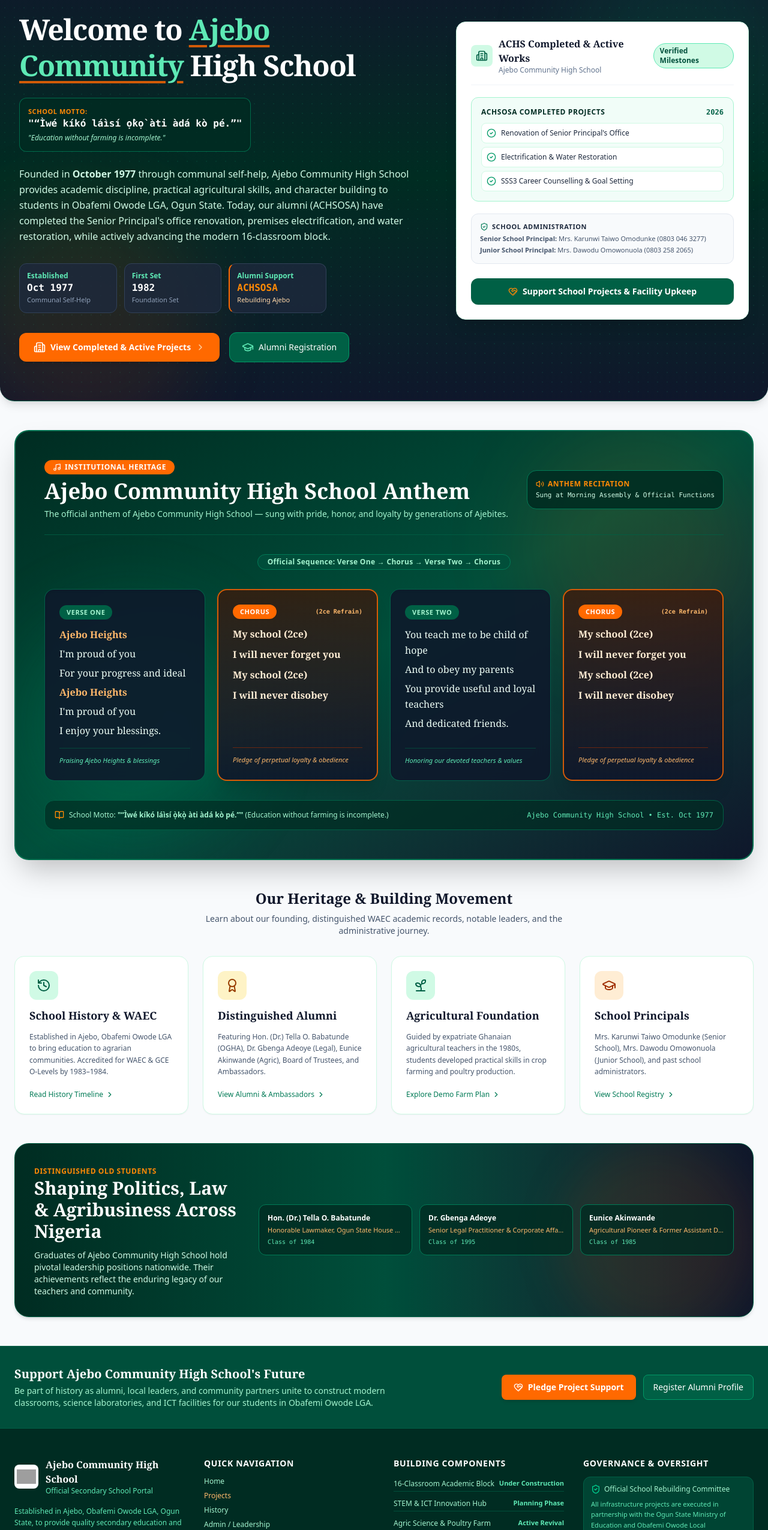
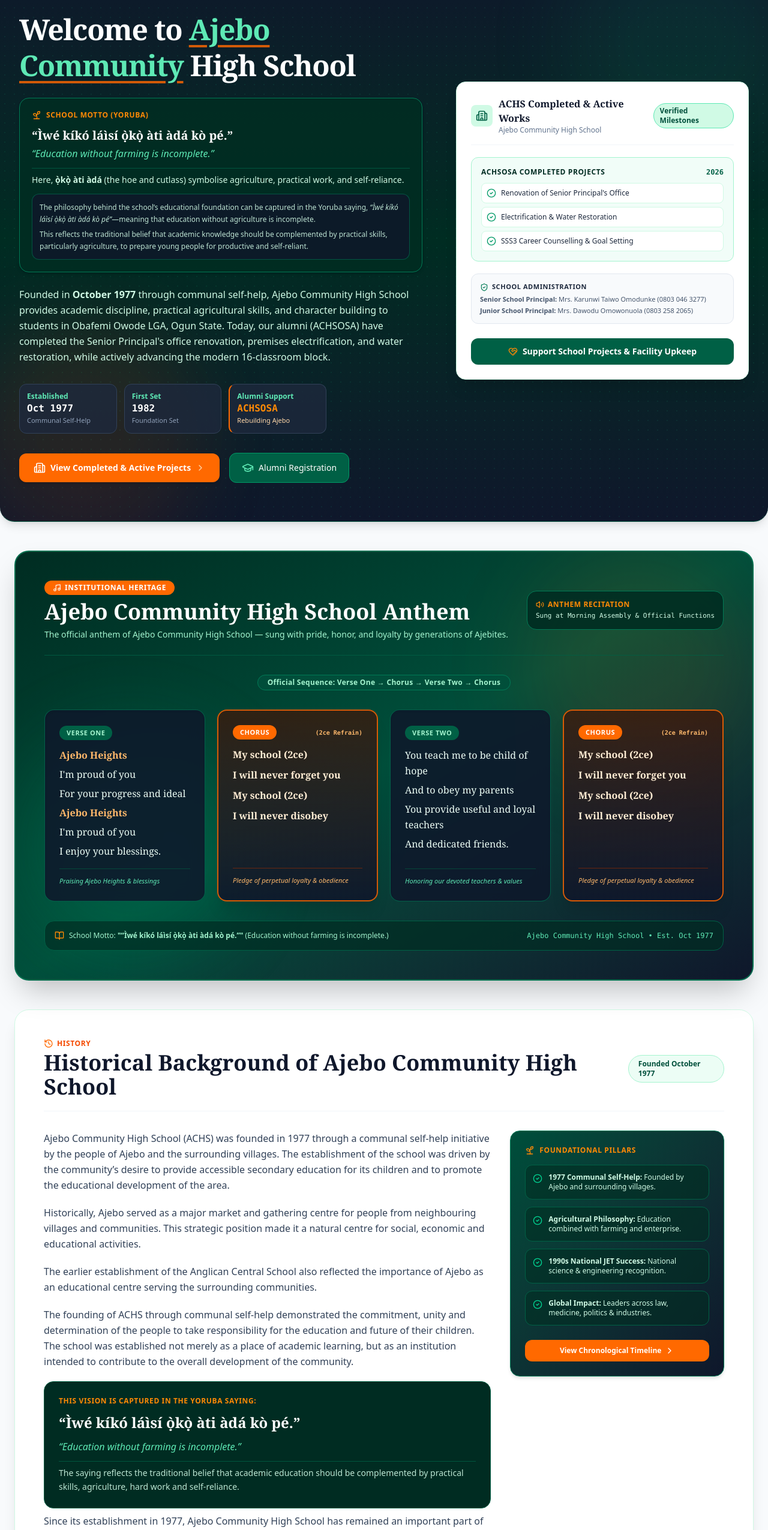
Before and after one commit to vicsnikky/Ajebo-High-School, a React (Vite) app: page / in a window 1280 px wide. Shown: the part 249-2800 px from the top of the page at 60% size. Built offline with nearby package versions, Linux system fonts and the light colour scheme; grey boxes are pictures that could not be loaded.

Commit message:
feat: update hero section with school philosophy
Incorporate the school motto in Yoruba and English, along with a brief explanation of the institution's commitment to agricultural education.

```diff
--- a/src/components/Hero.tsx
+++ b/src/components/Hero.tsx
@@ -55,11 +55,34 @@ export const Hero: React.FC<HeroProps> = ({ setActiveTab, onOpenDonate, onOpenRe
               Welcome to <span className="text-emerald-300 underline decoration-orange-500/80 decoration-4 underline-offset-8">Ajebo Community</span> High School
             </h1>
 
-            {/* Motto Banner */}
-            <div className="bg-emerald-950/80 border border-emerald-700/80 p-3.5 rounded-xl text-xs space-y-1 text-left inline-block max-w-xl shadow-inner">
-              <span className="text-orange-400 font-bold uppercase tracking-wider text-[11px]">School Motto:</span>
-              <div className="text-white font-mono font-bold text-sm sm:text-base">"{SCHOOL_INFO.motto}"</div>
-              <div className="text-emerald-200 text-xs italic">"{SCHOOL_INFO.mottoMeaning}"</div>
+            {/* Motto & Educational Philosophy Banner */}
+            <div className="bg-emerald-950/90 border border-emerald-700 p-4 sm:p-5 rounded-2xl text-left space-y-3 shadow-md max-w-2xl">
+              <div className="flex items-center gap-2 text-orange-400 font-bold uppercase tracking-wider text-xs">
+                <Sprout className="w-4 h-4 text-orange-400 shrink-0" />
+                <span>School motto (Yoruba)</span>
+              </div>
+
+              <div className="space-y-1">
+                <div className="text-white font-serif font-bold text-lg sm:text-xl leading-snug">
+                  “Ìwé kíkó láìsí ọ̀kọ̀ àti àdá kò pé.”
+                </div>
+                <div className="text-emerald-300 font-medium text-sm sm:text-base italic">
+                  “Education without farming is incomplete.”
+                </div>
+              </div>
+
+              <p className="text-emerald-100 text-xs sm:text-sm leading-relaxed pt-2 border-t border-emerald-800/80">
+                Here, <strong>ọ̀kọ̀ àti àdá</strong> (the hoe and cutlass) symbolise agriculture, practical work, and self-reliance.
+              </p>
+
+              <div className="bg-slate-900/80 p-3 rounded-xl border border-emerald-700/60 text-xs text-emerald-100/90 leading-relaxed space-y-1.5">
+                <p>
+                  The philosophy behind the school’s educational foundation can be captured in the Yoruba saying, <em>“Ìwé kíkó láìsí ọ̀kọ̀ àti àdá kò pé”</em>—meaning that education without agriculture is incomplete.
+                </p>
+                <p>
+                  This reflects the traditional belief that academic knowledge should be complemented by practical skills, particularly agriculture, to prepare young people for productive and self-reliant.
+                </p>
+              </div>
             </div>
 
             {/* Paragraph summary */}
@@ -312,6 +335,128 @@ export const Hero: React.FC<HeroProps> = ({ setActiveTab, onOpenDonate, onOpenRe
         </div>
       </section>
 
+      {/* FRONT PAGE DEDICATED HISTORY SECTION */}
+      <section className="max-w-7xl mx-auto px-4 sm:px-6">
+        <div className="bg-white rounded-3xl p-8 sm:p-12 border border-emerald-100 shadow-xl space-y-8">
+          <div className="flex flex-col sm:flex-row items-start sm:items-center justify-between gap-4 border-b border-slate-100 pb-5">
+            <div>
+              <span className="text-xs font-bold text-orange-600 uppercase tracking-wider flex items-center gap-1.5">
+                <History className="w-4 h-4 text-orange-500" /> History
+              </span>
+              <h2 className="text-2xl sm:text-4xl font-bold font-serif text-slate-900 mt-1">
+                Historical Background of Ajebo Community High School
+              </h2>
+            </div>
+            <span className="bg-emerald-50 text-emerald-900 border border-emerald-200 text-xs font-semibold px-4 py-1.5 rounded-full">
+              Founded October 1977
+            </span>
+          </div>
+
+          <div className="grid grid-cols-1 lg:grid-cols-12 gap-8 items-start">
+            <div className="lg:col-span-8 space-y-5 text-slate-700 text-sm sm:text-base leading-relaxed">
+              <p>
+                Ajebo Community High School (ACHS) was founded in 1977 through a communal self-help initiative by the people of Ajebo and the surrounding villages. The establishment of the school was driven by the community’s desire to provide accessible secondary education for its children and to promote the educational development of the area.
+              </p>
+
+              <p>
+                Historically, Ajebo served as a major market and gathering centre for people from neighbouring villages and communities. This strategic position made it a natural centre for social, economic and educational activities.
+              </p>
+
+              <p>
+                The earlier establishment of the Anglican Central School also reflected the importance of Ajebo as an educational centre serving the surrounding communities.
+              </p>
+
+              <p>
+                The founding of ACHS through communal self-help demonstrated the commitment, unity and determination of the people to take responsibility for the education and future of their children. The school was established not merely as a place of academic learning, but as an institution intended to contribute to the overall development of the community.
+              </p>
+
+              {/* Motto callout within History */}
+              <div className="bg-emerald-950 text-white p-6 rounded-2xl border border-emerald-800 space-y-3 shadow-inner my-2">
+                <span className="text-orange-400 font-bold uppercase tracking-wider text-xs block">
+                  This vision is captured in the Yoruba saying:
+                </span>
+                <div className="text-xl sm:text-2xl font-serif font-bold text-white">
+                  “Ìwé kíkó láìsí ọ̀kọ̀ àti àdá kò pé.”
+                </div>
+                <div className="text-emerald-300 font-medium text-sm sm:text-base italic">
+                  “Education without farming is incomplete.”
+                </div>
+                <p className="text-xs sm:text-sm text-emerald-100/90 pt-2 border-t border-emerald-800/80 leading-relaxed">
+                  The saying reflects the traditional belief that academic education should be complemented by practical skills, agriculture, hard work and self-reliance.
+                </p>
+              </div>
+
+              <p>
+                Since its establishment in 1977, Ajebo Community High School has remained an important part of the history and educational development of Ajebo and its neighbouring communities, producing generations of students who have gone on to contribute meaningfully to their families, communities and society.
+              </p>
+
+              <p>
+                Hence, alumni of the school are trained to become entrepreneurs and excellent professionals in their respective fields.
+              </p>
+
+              <p className="bg-amber-50 p-4 rounded-xl border border-amber-200 text-amber-950 font-medium text-xs sm:text-sm">
+                This hardworking culture reflected in the participation and success of the School in the 1990's during the National JET competition in Nigeria.
+              </p>
+
+              <p>
+                Agriculture that has now become a major focus of government in Nigeria in order to grow our food and export excess to other countries have been the anthem of the school wherein students are trained that education without Agriculture is incomplete.
+              </p>
+
+              <p>
+                The impact of the school can be seen all over the country and around the world with the quality of Professionals that has emerged from the School since it was established in 1977.
+              </p>
+
+              <div className="bg-slate-50 p-5 rounded-2xl border border-slate-200 text-slate-800 text-xs sm:text-sm leading-relaxed space-y-2">
+                <span className="font-bold text-slate-900 block font-serif text-sm sm:text-base">
+                  Distinguished Professionals Produced:
+                </span>
+                <p>
+                  The School has produced Professors, PhD holders in various fields, Engineers, Nurses, Medical Doctors, Surveyors, Passionate Teachers, Accountants, Lawyers, Politicians, Sport Men and women, Traders, Manufacturers and various Captains of industries among others.
+                </p>
+              </div>
+            </div>
+
+            {/* Side Card: Summary Pillars */}
+            <div className="lg:col-span-4 space-y-5">
+              <div className="bg-gradient-to-br from-emerald-900 to-slate-900 text-white p-6 rounded-2xl border border-emerald-700 space-y-4 shadow-md">
+                <div className="flex items-center gap-2 text-orange-400 font-bold uppercase tracking-wider text-xs">
+                  <Sprout className="w-4 h-4 text-orange-400" />
+                  <span>Foundational Pillars</span>
+                </div>
+                <div className="space-y-3 text-xs text-emerald-100">
+                  <div className="flex items-start gap-2.5 bg-emerald-950/60 p-3 rounded-xl border border-emerald-800">
+                    <CheckCircle2 className="w-4 h-4 text-emerald-400 shrink-0 mt-0.5" />
+                    <span><strong>1977 Communal Self-Help:</strong> Founded by Ajebo and surrounding villages.</span>
+                  </div>
+                  <div className="flex items-start gap-2.5 bg-emerald-950/60 p-3 rounded-xl border border-emerald-800">
+                    <CheckCircle2 className="w-4 h-4 text-emerald-400 shrink-0 mt-0.5" />
+                    <span><strong>Agricultural Philosophy:</strong> Education combined with farming and enterprise.</span>
+                  </div>
+                  <div className="flex items-start gap-2.5 bg-emerald-950/60 p-3 rounded-xl border border-emerald-800">
+                    <CheckCircle2 className="w-4 h-4 text-emerald-400 shrink-0 mt-0.5" />
+                    <span><strong>1990s National JET Success:</strong> National science & engineering recognition.</span>
+                  </div>
+                  <div className="flex items-start gap-2.5 bg-emerald-950/60 p-3 rounded-xl border border-emerald-800">
+                    <CheckCircle2 className="w-4 h-4 text-emerald-400 shrink-0 mt-0.5" />
+                    <span><strong>Global Impact:</strong> Leaders across law, medicine, politics & industries.</span>
+                  </div>
+                </div>
+
+                <div className="pt-2">
+                  <button
+                    onClick={() => setActiveTab('history')}
+                    className="w-full bg-orange-500 hover:bg-orange-600 text-white font-semibold text-xs py-2.5 rounded-xl transition flex items-center justify-center gap-1.5 shadow-xs"
+                  >
+                    <span>View Chronological Timeline</span>
+                    <ChevronRight className="w-4 h-4" />
+                  </button>
+                </div>
+              </div>
+            </div>
+          </div>
+        </div>
+      </section>
+
       {/* 4 Feature Cards Grid: School Overview */}
       <section className="max-w-7xl mx-auto px-4 sm:px-6">
         <div className="text-center max-w-2xl mx-auto space-y-2 mb-8">
```
